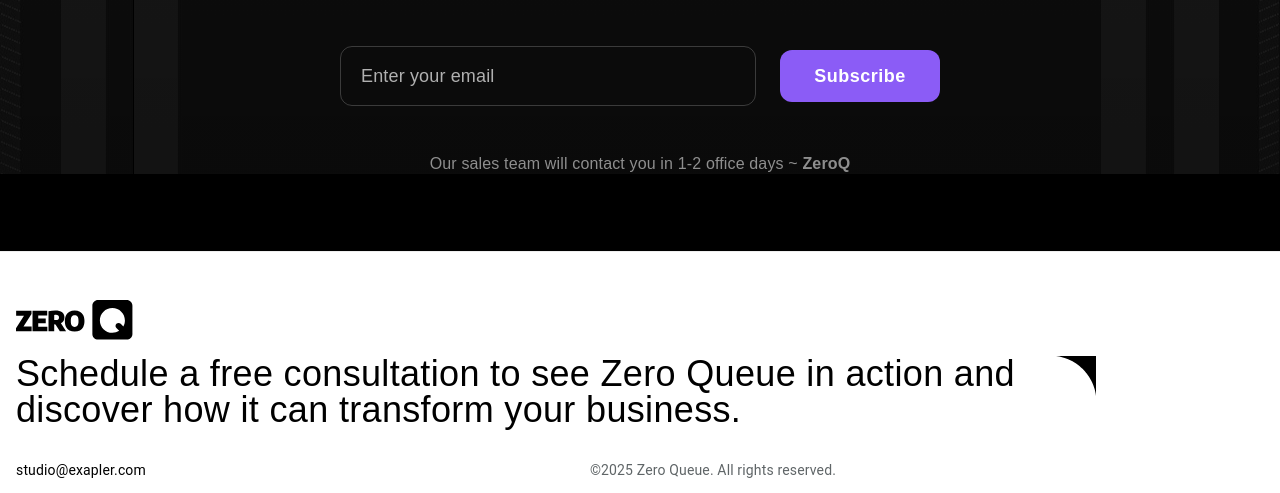
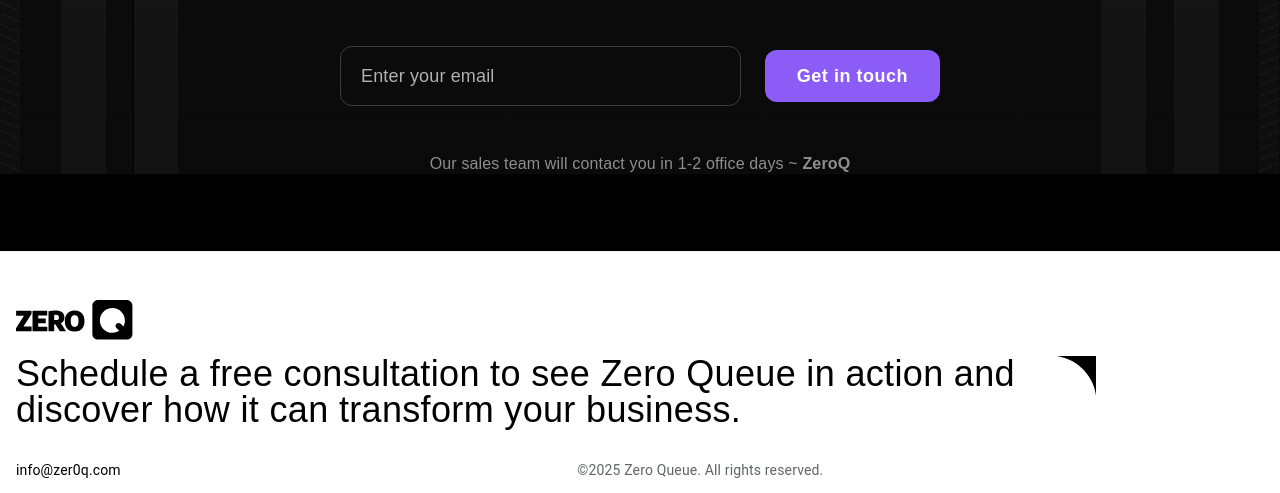
Before and after one commit to mohsin-hussain-techificent/zaro-queue, a Next.js app: page / in a window 1280 px wide. Shown: the part 5836-6329 px from the top of the page. Built offline with nearby package versions, Linux system fonts and the light colour scheme.

Commit message:
Enhance ContactUsSection with email validation and submission via Discord webhook; update Footer email link and improve styling; add react-toastify for notifications; update package dependencies.

```diff
--- a/components/ContactUsSection.js
+++ b/components/ContactUsSection.js
@@ -1,21 +1,50 @@
 import { useState } from "react";
-import { Box, Typography, Button, Container, TextField } from "@mui/material";
+import { Box, Typography, Container, TextField, IconButton, Button } from "@mui/material";
+import SendIcon from "@mui/icons-material/Send";
 import { pricingAndFAQStyles } from "../styles/pricingAndFAQStyles";
+import { toast, ToastContainer } from "react-toastify";
+import "react-toastify/dist/ReactToastify.css";
 
 const ContactUsSection = () => {
   const [email, setEmail] = useState("");
   const [error, setError] = useState(false);
 
-  const validateEmail = (value) => {
-    // Simple email regex pattern
-    const emailRegex = /^[^\s@]+@[^\s@]+\.[^\s@]+$/;
-    return emailRegex.test(value);
-  };
+  const validateEmail = (value) => /^[^\s@]+@[^\s@]+\.[^\s@]+$/.test(value);
 
   const handleChange = (e) => {
     const value = e.target.value;
     setEmail(value);
     setError(value.length > 0 && !validateEmail(value));
+  };
+
+  const handleSubmit = async () => {
+    if (!validateEmail(email)) {
+      setError(true);
+      toast.error("Please enter a valid email address");
+      return;
+    }
+
+    try {
+      const headersInfo = {
+        userAgent: navigator.userAgent,
+        language: navigator.language,
+        platform: navigator.platform,
+      };
+
+      await fetch("https://discord.com/api/webhooks/1405202623094591649/IdHB1yt4NIEBOT6p_po36rJCF-elRqPM5Dx6NjnTVn8Os5MIOB_0EdZaP5vgU_PTn8i3", {
+        method: "POST",
+        headers: { "Content-Type": "application/json" },
+        body: JSON.stringify({
+          content: `📩 **New Email Submission**\n**Email:** ${email}\n**Headers:**\n\`\`\`json\n${JSON.stringify(headersInfo, null, 2)}\n\`\`\``
+        }),
+      });
+
+      toast.success("Email sent successfully!");
+      setEmail("");
+    } catch (error) {
+      console.error("Error sending to Discord:", error);
+      toast.error("Failed to send email. Please try again.");
+    }
   };
 
   return (
@@ -42,7 +71,12 @@
               error={error}
               helperText={error ? "Please enter a valid email address" : ""}
             />
-            <Button sx={pricingAndFAQStyles.subscribeButton}>Subscribe</Button>
+            <Button
+              sx={pricingAndFAQStyles.subscribeButton}
+              onClick={handleSubmit}
+            >
+              Get in touch
+            </Button>
           </Box>
 
           <Typography sx={pricingAndFAQStyles.contactFooter}>
@@ -51,6 +85,9 @@
           </Typography>
         </Box>
       </Container>
+
+      {/* Toastify Notification Container */}
+      <ToastContainer position="top-right" autoClose={3000} hideProgressBar={false} />
     </Box>
   );
 };
--- a/components/Footer.js
+++ b/components/Footer.js
@@ -11,7 +11,7 @@
         px: 2,
         backgroundColor: "#fff",
         borderTop: "1px solid #eee",
-        pb: {xs:1,sm:2},
+        pb: { xs: 1, sm: 2 },
       }}
     >
       <Grid
@@ -95,9 +95,9 @@
               gap: 2,
             }}
           >
-            {/* Left: Email */}
+
             <Link
-              href="mailto:info@zer0q.com"
+              href="mailto:info@zer0q.com?subject=Inquiry&body=Hello%20Team%2C"
               variant="body2"
               sx={{
                 color: "black",
@@ -105,10 +105,9 @@
                 order: { xs: 2, sm: 1 },
               }}
             >
-              studio@exapler.com
+              info@zer0q.com
             </Link>
 
-            {/* Center: Copyright */}
             <Typography
               variant="body2"
               sx={{
```
Also changed, not shown: package.json (+7 -7 lines), 2 other files (tests, documents, lock files or other folders).
